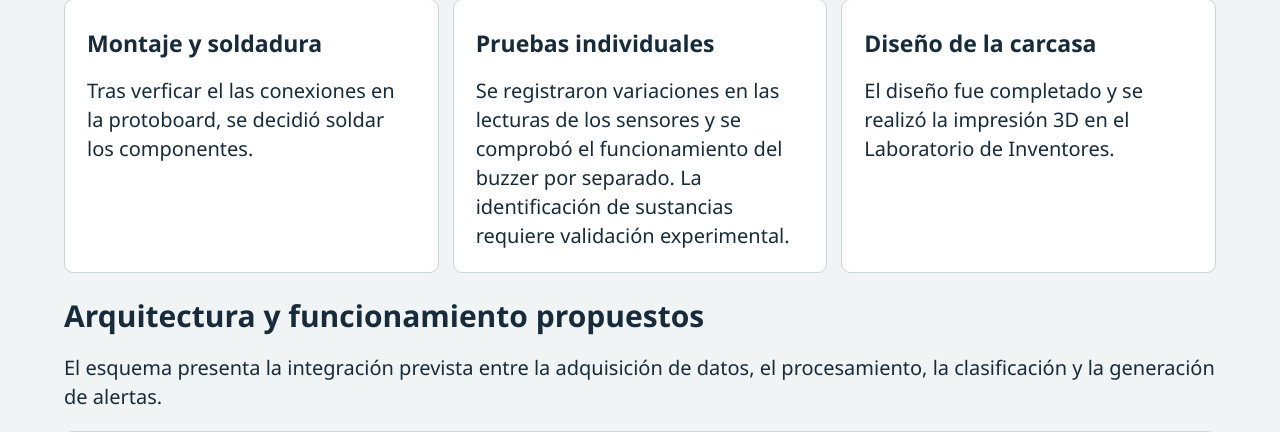
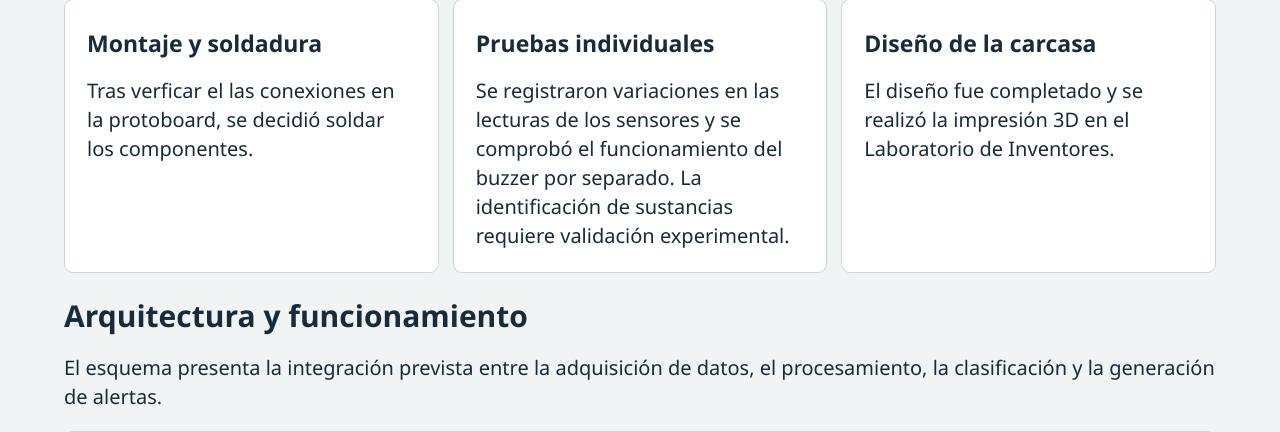
Before and after one commit to VaneGSR/nariz-electronica, a Flask app: page / in a window 1280 px wide. Shown: the part 1690-2122 px from the top of the page. Run offline with Flask 3, Linux system fonts and the light colour scheme.

Commit message:
correccion de texto

```diff
--- a/templates/panel.html
+++ b/templates/panel.html
@@ -205,7 +205,7 @@ GUÍA DE EDICIÓN
 
                 <!-- DIAGRAMA: imagen original de la página 5 de Modulares 26A. -->
                 <section id="funcionamiento" aria-labelledby="titulo-funcionamiento">
-                    <h2 id="titulo-funcionamiento">Arquitectura y funcionamiento propuestos</h2>
+                    <h2 id="titulo-funcionamiento">Arquitectura y funcionamiento</h2>
                     <p>El esquema presenta la integración prevista entre la adquisición de datos, el procesamiento, la clasificación y la generación de alertas.</p>
                     <figure class="diagrama-proyecto">
                         <a class="ampliar" href="{{ url_for('static', filename='diagrama_funcionamiento.png') }}" data-titulo="Arquitectura y funcionamiento propuestos" aria-label="Ampliar diagrama de funcionamiento">
```
